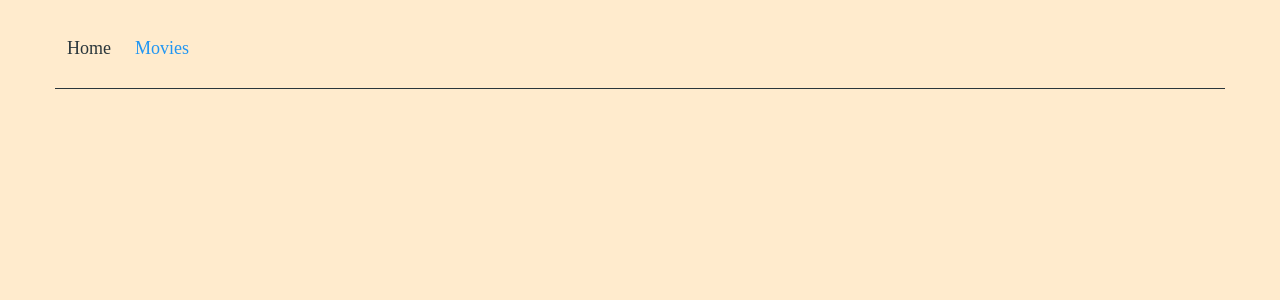
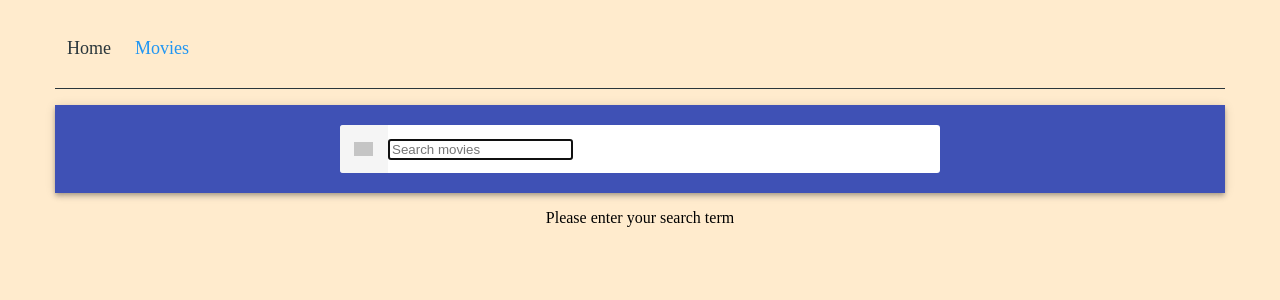
Before and after one commit to AlexandrSybirko/goit-react-hw-04-movies, a React (Create React App) app: page /movies in a window 1280 px wide. Shown: the top 300 px of the page. Built offline with nearby package versions, Linux system fonts and the light colour scheme; grey boxes are pictures that could not be loaded.

Commit message:
создает страницу MoviesPage

```diff
--- a/src/App.js
+++ b/src/App.js
@@ -2,20 +2,26 @@ import { Switch, Route } from 'react-router-dom';
 import AppBar from './components/AppBar/AppBar';
 import Container from './components/Container/Container';
 import HomePage from './views/HomePage/HomePage';
-// import MoviesView from './views/MoviesView';
+import MoviesPage from './views/MoviesPage/MoviesPage';
+// import MovieDetailsPage from './views/MovieDetailsPage/MovieDetailsPage';
 
 export default function App() {
   return (
 
      <Container>
       <AppBar />
+
       <Switch>
         <Route path="/" exact>
           <HomePage />
         </Route>
 
-        {/* <Route path="/movies">
-          <MoviesView />
+        <Route path="/movies">
+          <MoviesPage />
+        </Route>
+
+        {/* <Route path="/movies/:movieId">
+          <MovieDetailsPage />
         </Route> */}
 
 
--- /dev/null
+++ b/src/components/Searchbar/Searchbar.js
@@ -0,0 +1,50 @@
+import { useState } from 'react';
+import { toast } from 'react-toastify';
+import 'react-toastify/dist/ReactToastify.css';
+import PropTypes from 'prop-types';
+import s from './Searchbar.module.css';
+
+export default function Searchbar({ onSubmit }) {
+    const [moviesName, setMoviesName] = useState('');
+
+    const handleChange = e => {
+
+    setMoviesName(e.currentTarget.value.toLowerCase())
+  }
+
+  const handleSubmit = event => {
+    event.preventDefault();
+
+    if (moviesName.trim() === '') {
+      toast('Please enter search query');
+      return;
+    }
+
+    onSubmit(moviesName);
+
+    setMoviesName('');
+  };
+
+  return (
+     <header className={s.Searchbar}>
+        <form className={s.SearchForm} onSubmit={handleSubmit}>
+          <button type="submit" className={s.SearchFormButton}>
+           <span className={s.SearchFormButtonLabel}>Search</span>
+          </button>
+        <input
+          value={moviesName}
+          onChange={handleChange}
+          className={s.searchFormInput}
+          type="text"
+          autoComplete="off"
+          autoFocus
+          placeholder="Search movies"
+        />
+        </form>
+      </header>
+  );
+}
+
+Searchbar.propTypes = {
+  onSubmit: PropTypes.func.isRequired,
+};
--- /dev/null
+++ b/src/components/Searchbar/Searchbar.module.css
@@ -0,0 +1,75 @@
+.Searchbar {
+  top: 0;
+  left: 0;
+  position: sticky;
+  z-index: 1100;
+  display: flex;
+  justify-content: center;
+  align-items: center;
+  min-height: 64px;
+  padding-right: 24px;
+  padding-left: 24px;
+  padding-top: 12px;
+  padding-bottom: 12px;
+  color: #fff;
+  background-color: #3f51b5;
+  box-shadow: 0px 2px 4px -1px rgba(0, 0, 0, 0.2),
+    0px 4px 5px 0px rgba(0, 0, 0, 0.14), 0px 1px 10px 0px rgba(0, 0, 0, 0.12);
+}
+
+.SearchForm {
+  display: flex;
+  align-items: center;
+  width: 100%;
+  max-width: 600px;
+  background-color: #fff;
+  border-radius: 3px;
+  overflow: hidden;
+}
+
+.SearchFormButton {
+  display: inline-block;
+  width: 48px;
+  height: 48px;
+  border: 0;
+  background-image: url('https://image.flaticon.com/icons/svg/149/149852.svg');
+  background-size: 40%;
+  background-repeat: no-repeat;
+  background-position: center;
+  opacity: 0.6;
+  transition: opacity 250ms cubic-bezier(0.4, 0, 0.2, 1);
+  cursor: pointer;
+  outline: none;
+}
+
+.SearchFormButton:hover {
+  opacity: 1;
+}
+
+.SearchFormButtonLabel {
+  position: absolute;
+  width: 1px;
+  height: 1px;
+  padding: 0;
+  overflow: hidden;
+  clip: rect(0, 0, 0, 0);
+  white-space: nowrap;
+  clip-path: inset(50%);
+  border: 0;
+}
+
+.SearchFormInput {
+  display: inline-block;
+  width: 100%;
+  font: inherit;
+  font-size: 20px;
+  border: none;
+  outline: none;
+  padding-left: 4px;
+  padding-right: 4px;
+}
+
+.SearchFormInput::placeholder {
+  font: inherit;
+  font-size: 18px;
+}
--- /dev/null
+++ b/src/views/MoviesInfo/MoviesInfo.js
@@ -0,0 +1,84 @@
+import { useState, useEffect } from 'react';
+import { Link, useRouteMatch } from 'react-router-dom';
+import { fetchMoviesByName } from '../../service/movies-api';
+
+import FilmLoaderView from '../FilmLoaderView/FilmLoaderView';
+import FilmErrorView from '../FilmErrorView/FilmErrorView';
+import s from './MoviesInfo.module.css';
+
+const Status = {
+   IDLE: 'idle',
+  PENDING: 'pending',
+  RESOLVED: 'resolved',
+  REJECTED: 'rejected',
+};
+
+
+export default function MoviesInfo({moviesName}) {
+    const { url } = useRouteMatch();
+    const poster = 'https://image.tmdb.org/t/p/w500';
+  const [movies, setMovies] = useState([]);
+  const [error, setError] = useState({});
+  const [status, setStatus] = useState(Status.IDLE);
+
+  useEffect(() => {
+if (!moviesName) {
+      return;
+    }
+
+
+    setStatus(Status.PENDING);
+
+    fetchMoviesByName(moviesName)
+      .then(request  => {setMovies(request.results)
+        setStatus(Status.RESOLVED)
+        })
+      .catch(error => {
+        setError(error)
+      setStatus(Status.REJECTED)
+        });
+
+ }, [moviesName]);
+
+      if (status === Status.IDLE) {
+    return <p className={s.message}>Please enter your search term</p>;
+  }
+
+  if (status === Status.PENDING) {
+    return <FilmLoaderView />;
+  }
+
+  if (status === Status.REJECTED) {
+    return <FilmErrorView message={error.message} />;
+  }
+
+  if (status === Status.RESOLVED) {
+    return (
+      <ul className={s.list}>
+      {movies.map(movie => (
+        <>
+          {movie.poster_path && (
+            <li key={movie.id} className={s.item}>
+              <Link to={`${url}/${movie.id}`} className={s.link}>
+                <img
+                  className={s.image}
+                  src={poster + movie.poster_path}
+                  alt={movie.title}
+                  width="300"
+                  height="450"
+                />
+                <p className={s.title}>{movie.title}</p>
+              </Link>
+            </li>
+          )}
+        </>
+      ))}
+    </ul>
+    );
+  }
+
+
+
+
+
+}
--- /dev/null
+++ b/src/views/MoviesInfo/MoviesInfo.module.css
@@ -0,0 +1,41 @@
+.message {
+  text-align: center;
+}
+
+.list {
+  display: flex;
+  flex-wrap: wrap;
+  justify-content: center;
+  margin: -20px;
+  text-align: center;
+  list-style: none;
+}
+
+.item {
+  margin: 20px;
+  width: 300px;
+  border-radius: 5px;
+  overflow: hidden;
+  box-shadow: 0 2px 4px rgba(0, 0, 0, 0.2);
+  background-color: #e8eaee;
+  transition: 0.25s;
+}
+
+.item:hover {
+  transform: scale(1.03);
+  box-shadow: 0 2px 4px rgba(49, 83, 236, 0.548);
+}
+
+.link {
+  text-decoration: none;
+  color: inherit;
+}
+
+.image {
+  width: 300px;
+  height: auto;
+}
+
+.title {
+  font-size: 20px;
+}
--- /dev/null
+++ b/src/views/MoviesPage/MoviesPage.js
@@ -0,0 +1,19 @@
+import { useState } from 'react';
+
+import Searchbar from '../../components/Searchbar/Searchbar';
+import MoviesInfo from '../MoviesInfo/MoviesInfo';
+
+export default function MoviesPage() {
+  const [moviesName, setMoviesName] = useState('');
+
+
+
+
+
+  return (
+    <>
+      <Searchbar onSubmit={setMoviesName} />
+      <MoviesInfo moviesName={moviesName}  />
+    </>
+  );
+}
```
Also changed, not shown: src/views/MoviesView.js (deleted).
